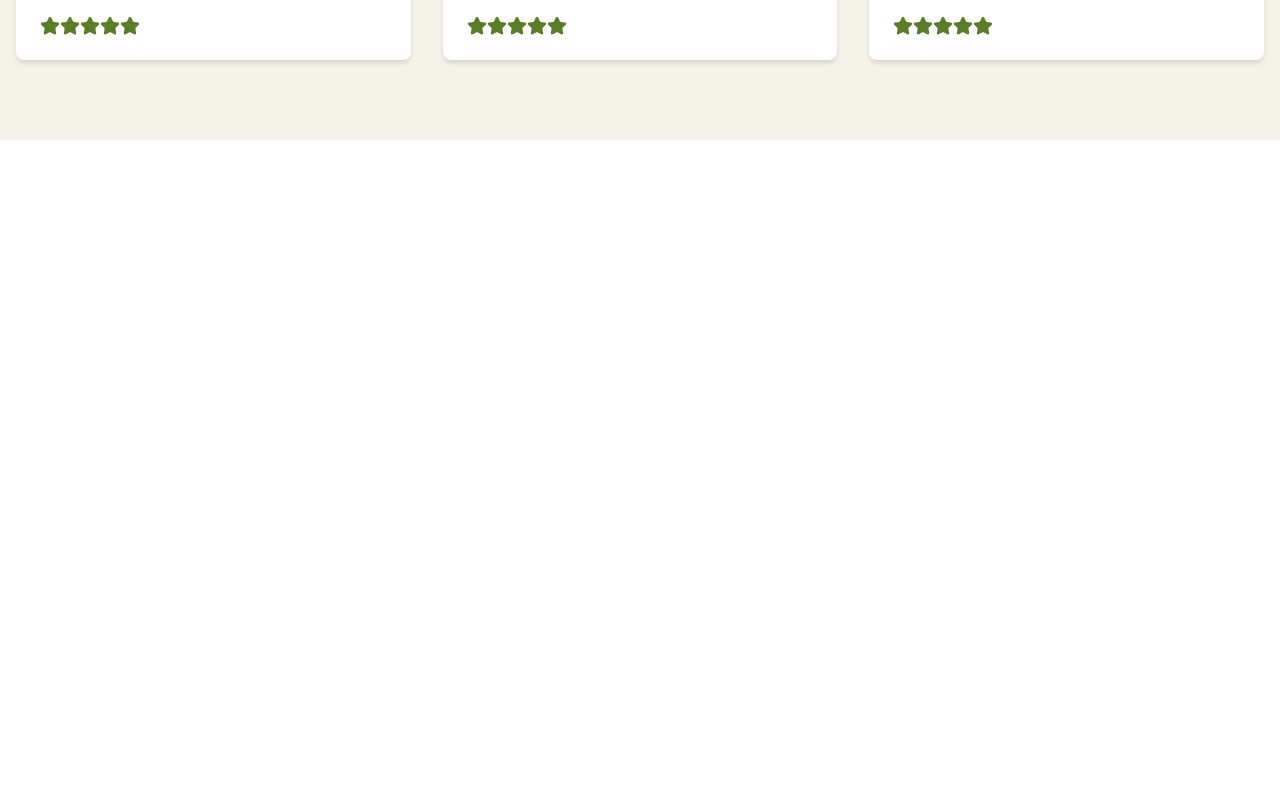
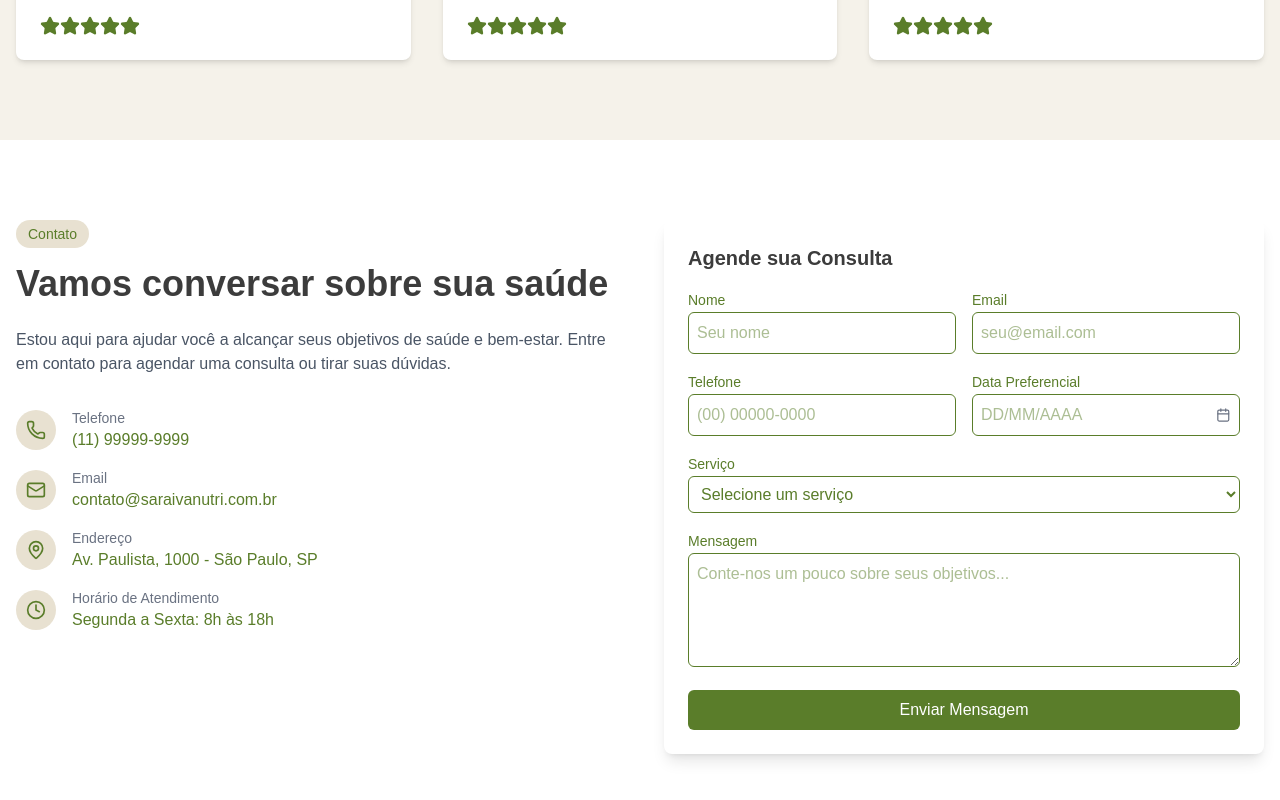
Before and after one commit to Faccin27/Nutricionista, a Next.js app: page / in a window 1280 px wide. Shown: the part 3248-4048 px from the top of the page. Before the commit the page ends 3388 px from the top, so only its background shows below. Built offline with nearby package versions, Linux system fonts and the light colour scheme.

Commit message:
feat: created contact section

```diff
--- a/src/app/page.tsx
+++ b/src/app/page.tsx
@@ -519,6 +519,153 @@ export default function Home() {
             </div>
           </div>
         </section>
+
+        <section id="contact" className="py-20 bg-white text-[#5a7d2a]">
+          <div className="container mx-auto px-4">
+            <div className="grid grid-cols-1 md:grid-cols-2 gap-12">
+              <div>
+                <div className="inline-block rounded-full bg-[#e8e1d1] px-3 py-1 text-sm font-medium text-[#5a7d2a] mb-4">
+                  Contato
+                </div>
+                <h2 className="text-3xl md:text-4xl font-bold text-[#3c3c3c] mb-6">Vamos conversar sobre sua saúde</h2>
+                <p className="text-gray-600 mb-8">
+                  Estou aqui para ajudar você a alcançar seus objetivos de saúde e bem-estar. Entre em contato para
+                  agendar uma consulta ou tirar suas dúvidas.
+                </p>
+
+                <div className="space-y-4">
+                  <div className="flex items-center gap-4">
+                    <div className="h-10 w-10 rounded-full bg-[#e8e1d1] flex items-center justify-center">
+                      <Phone className="h-5 w-5 text-[#5a7d2a]" />
+                    </div>
+                    <div>
+                      <p className="text-sm text-gray-500">Telefone</p>
+                      <p className="font-medium">(11) 99999-9999</p>
+                    </div>
+                  </div>
+
+                  <div className="flex items-center gap-4">
+                    <div className="h-10 w-10 rounded-full bg-[#e8e1d1] flex items-center justify-center">
+                      <Mail className="h-5 w-5 text-[#5a7d2a]" />
+                    </div>
+                    <div>
+                      <p className="text-sm text-gray-500">Email</p>
+                      <p className="font-medium">contato@saraivanutri.com.br</p>
+                    </div>
+                  </div>
+
+                  <div className="flex items-center gap-4">
+                    <div className="h-10 w-10 rounded-full bg-[#e8e1d1] flex items-center justify-center">
+                      <MapPin className="h-5 w-5 text-[#5a7d2a]" />
+                    </div>
+                    <div>
+                      <p className="text-sm text-gray-500">Endereço</p>
+                      <p className="font-medium">Av. Paulista, 1000 - São Paulo, SP</p>
+                    </div>
+                  </div>
+
+                  <div className="flex items-center gap-4">
+                    <div className="h-10 w-10 rounded-full bg-[#e8e1d1] flex items-center justify-center">
+                      <Clock className="h-5 w-5 text-[#5a7d2a]" />
+                    </div>
+                    <div>
+                      <p className="text-sm text-gray-500">Horário de Atendimento</p>
+                      <p className="font-medium">Segunda a Sexta: 8h às 18h</p>
+                    </div>
+                  </div>
+                </div>
+              </div>
+
+              <div>
+                <div className="bg-white rounded-lg border-none shadow-lg p-6">
+                  <h3 className="text-xl font-bold mb-4 text-[#3c3c3c]">Agende sua Consulta</h3>
+                  <form className="space-y-4">
+                    <div className="grid grid-cols-1 md:grid-cols-2 gap-4">
+                      <div className="space-y-2">
+                        <label htmlFor="name" className="text-sm font-medium">
+                          Nome
+                        </label>
+                        <input
+                          id="name"
+                          className="w-full p-2 border rounded-md focus:outline-none focus:ring-1 focus:ring-[#5a7d2a]"
+                          placeholder="Seu nome"
+                        />
+                      </div>
+                      <div className="space-y-2">
+                        <label htmlFor="email" className="text-sm font-medium">
+                          Email
+                        </label>
+                        <input
+                          id="email"
+                          type="email"
+                          className="w-full p-2 border rounded-md focus:outline-none focus:ring-1 focus:ring-[#5a7d2a]"
+                          placeholder="seu@email.com"
+                        />
+                      </div>
+                    </div>
+                    <div className="grid grid-cols-1 md:grid-cols-2 gap-4">
+                      <div className="space-y-2">
+                        <label htmlFor="phone" className="text-sm font-medium ">
+                          Telefone
+                        </label>
+                        <input
+                          id="phone"
+                          className="w-full p-2 border rounded-md focus:outline-none focus:ring-1 focus:ring-[#5a7d2a]"
+                          placeholder="(00) 00000-0000"
+                        />
+                      </div>
+                      <div className="space-y-2">
+                        <label htmlFor="date" className="text-sm font-medium">
+                          Data Preferencial
+                        </label>
+                        <div className="flex items-center border rounded-md focus-within:ring-1 focus-within:ring-[#5a7d2a]">
+                          <input
+                            id="date"
+                            type="text"
+                            className="w-full p-2 focus:outline-none"
+                            placeholder="DD/MM/AAAA"
+                          />
+                          <Calendar className="h-4 w-4 mr-2 text-gray-500" />
+                        </div>
+                      </div>
+                    </div>
+                    <div className="space-y-2">
+                      <label htmlFor="service" className="text-sm font-medium">
+                        Serviço
+                      </label>
+                      <select
+                        id="service"
+                        className="w-full p-2 border rounded-md focus:outline-none focus:ring-1 focus:ring-[#5a7d2a]"
+                      >
+                        <option value="">Selecione um serviço</option>
+                        <option value="consulta">Consulta Nutricional</option>
+                        <option value="esportiva">Nutrição Esportiva</option>
+                        <option value="reeducacao">Reeducação Alimentar</option>
+                      </select>
+                    </div>
+                    <div className="space-y-2">
+                      <label htmlFor="message" className="text-sm font-medium">
+                        Mensagem
+                      </label>
+                      <textarea
+                        id="message"
+                        rows={4}
+                        className="w-full p-2 border rounded-md focus:outline-none focus:ring-1 focus:ring-[#5a7d2a]"
+                        placeholder="Conte-nos um pouco sobre seus objetivos..."
+                      ></textarea>
+                    </div>
+                    <button
+                      type="submit"
+                      className="w-full bg-[#5a7d2a] hover:bg-[#4a6822] text-white px-4 py-2 rounded-md font-medium transition-colors"
+                    >
+                      Enviar Mensagem
+                    </button>
+                  </form>
+                </div>
+              </div>
+            </div>
+          </div>
+        </section>
       </main>
     </div>
   );
```
